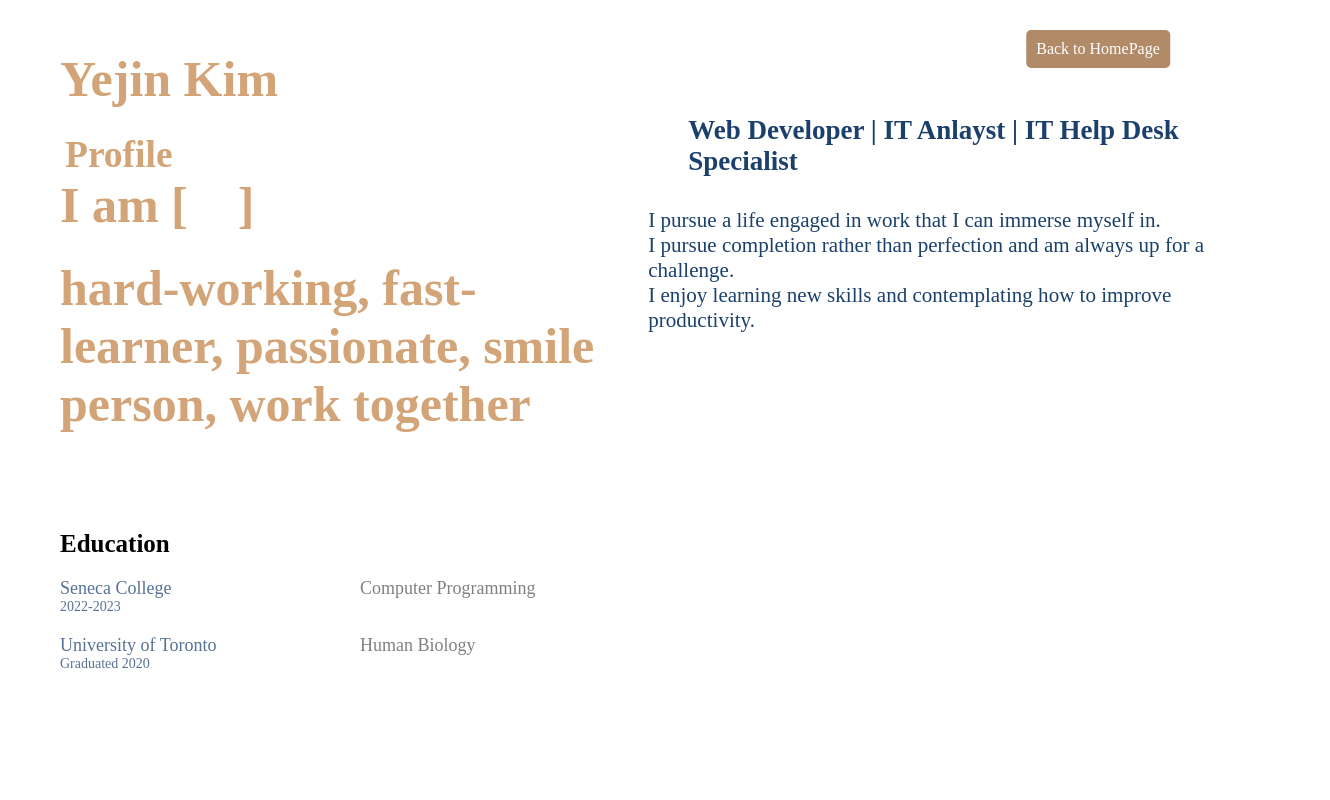
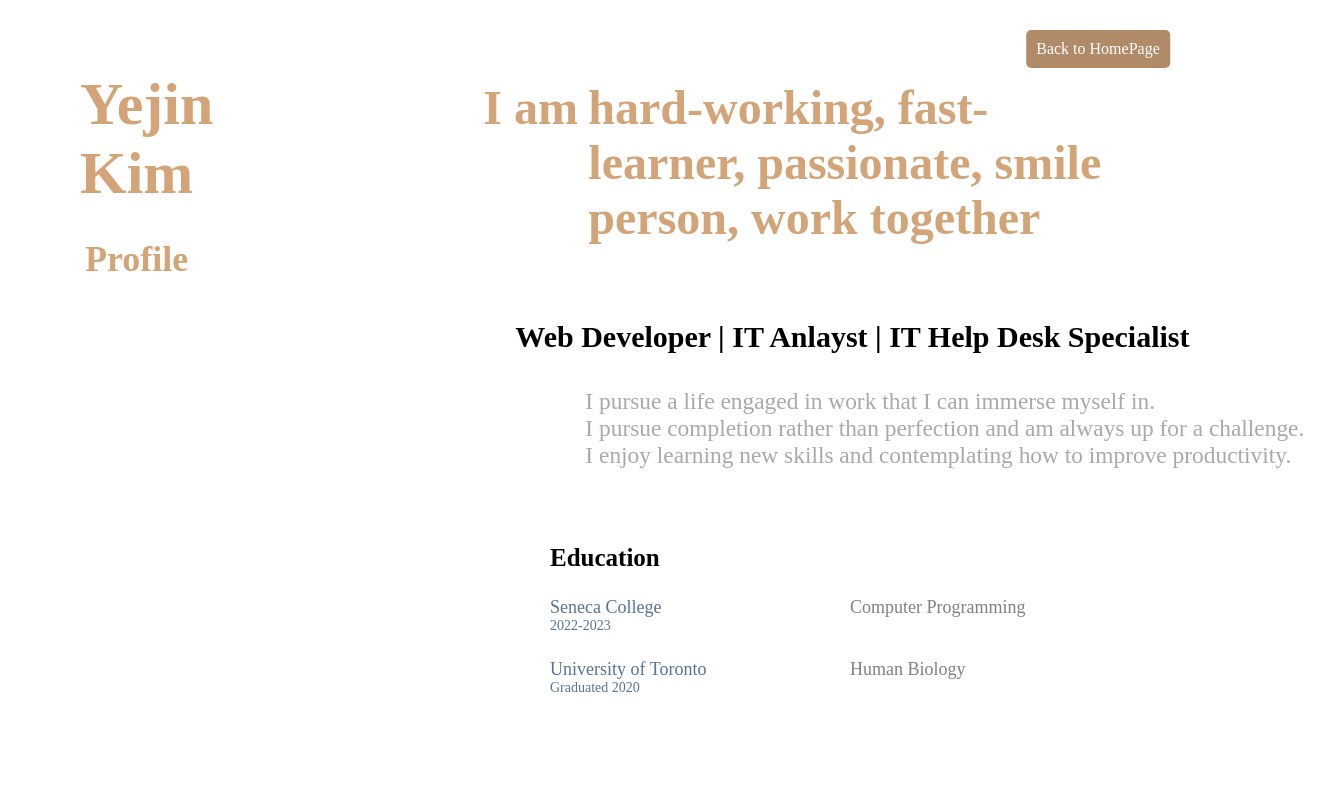
Before and after one commit to yejin2329/portfolio1, a React (Create React App) app: page /about-me in a window 1280 px wide. Shown: the top 800 px of the page, 1330 px wide, since content can reach past the window. Built offline with nearby package versions, Linux system fonts and the light colour scheme.

Commit message:
modify css

```diff
--- a/src/App.css
+++ b/src/App.css
@@ -84,7 +84,7 @@ html, body, #root{
   justify-content: space-between;
   align-items: flex-start;
   padding: 20px;
-  min-height:60vh;
+
   text-align:left;
   font-family: "Times New Roman", Times, serif;
 }
@@ -95,49 +95,194 @@ html, body, #root{
 
 .profile {
   margin-top:30px;
+  display: flex;
+  flex-direction: row;
+  padding:20px;
+  min-width:30%;
+  font-family: "Times New Roman", Times, serif;
+  font-size:1.5em;
+  position:relative;
 
-  display: flex;
-  flex-direction: column;
-  flex-basis: 50%;
-  max-width: 50%;
-  font-family: "Times New Roman", Times, serif;
-  font-size: 25px;
 }
 
 .profile h1{
   margin-left:40px;
-  font-size: 2em;
+
   margin-bottom:0.5em;
   color:rgb(210, 164, 119);
 }
 
 .profile h2{
   margin-left:45px;
-  font-size: 1.5em;
   margin-top:0;
   color:rgb(210, 164, 119);
 }
 
+.profile-info{
+  flex:1;
+}
+
+
+.profile .profile-info h1{
+  font-size:2.5em;
+  display:inline-block;
+}
+.sub-profile{
+  margin-top:10px;
+  margin-left: 170px;
+  min-width:90%;
+  position:relative;
+}
+
+.sub-profile h1{
+  margin-left:100px;
+  position:relative;
+}
+
+.sub-profile h1 .brackets {
+  opacity: 1;
+  animation: bracketsAnimation 3s ease-out forwards;
+}
+
+.sub-profile h1.text{
+  position:absolute;
+  left:105px;
+  top:0;
+}
+
+.sub-profile .text .word {
+  opacity: 0;
+}
+
+
+.sub-profile h1.text .word:nth-child(1) {
+  animation:slideIn 1s forwards;
+  animation-delay:3s;
+}
+
+.sub-profile h1.text .word:nth-child(2) {
+  animation:slideIn 1s forwards;
+  animation-delay:3.5s;
+}
+
+.sub-profile h1.text .word:nth-child(3) {
+  animation:slideIn 1s forwards;
+  animation-delay:4s;
+}
+
+.sub-profile h1.text .word:nth-child(4) {
+  animation:slideIn 1s forwards;
+  animation-delay:4.5s;
+}
+
+.sub-profile h1.text .word:nth-child(5) {
+  animation:slideIn 1s forwards;
+  animation-delay:5s;
+}
+
+
+@keyframes bracketsAnimation {
+  0% {
+    opacity: 1;
+  }
+
+  100% {
+    opacity: 0;
+  }
+}
+
+@keyframes slideIn {
+  0% {
+    opacity: 0;
+    transform: translateX(-20px);
+  }
+  100% {
+    opacity: 1;
+    transform: translateX(0);
+  }
+}
+
+/*
+.sub-profile h1::after {
+  content: "hard-working fast-learner Passionate Smile person Work together";
+  animation: revealWords 10s linear forwards;
+  white-space: nowrap;
+  overflow: hidden;
+  position: absolute;
+  left: 20px;
+  top: 0;
+}
+
+.sub-profile h1:hover .word {
+  opacity: 1;
+  transform: translateX(0);
+}
+
+@keyframes revealWords {
+  0% {
+    left: 20px;
+  }
+  20% {
+    left: calc(20px - 100%);
+  }
+  100% {
+    left: calc(20px - 600%);
+  }
+}
+
+.word {
+  display:inline-block;
+  opacity:0;
+  transform: translateX(-50px);
+  transition: opacity 0.5s, transform 0.5s;
+}
+*/
+
+
+
+.description{
+
+  padding:20px;
+
+}
+
+.profile-info, .sub-profile, .description{
+  width:100%;
+  margin-bottom:20px;
+}
+.content{
+  display:flex;
+  flex-direction:column;
+  align-items:center;
+  margin-top: 50px;
+  width:100%;
+}
+
 .paragraph{
-  text-align:left;
-  margin-top:95px;
-  font-size:18px;
+  width:100%;
+  margin-top:250px;
+}
+
+.paragraph{
+  font-size:20px;
+  text-align:center;
 }
 
 .paragraph h3{
-  margin-left:40px;
-
+  margin-left:70px;
+  width:100%;
 }
 
 .paragraph p{
-
+  text-align: left;
   font-weight:normal;
-  color:rgb(27, 64, 107);
+  color:darkgrey;
 }
 .paragraph h2{
-  margin-left:80px;
-  color:rgb(27, 64, 107);
+
+  color:black;
   text-align:left;
+  width:100%;
 }
 
 .skill-container{
@@ -145,8 +290,10 @@ html, body, #root{
   grid-template-columns: max-content auto;
   row-gap: 30px;
   align-items:start;
-  margin-top:135px;
+  justify-content:left;
   margin-left:100px;
+  margin-top:60px;
+  min-height:35vh;
 }
 
 .skill {
@@ -170,12 +317,6 @@ html, body, #root{
   color:darkgrey;
 }
 
-.diagonal-section {
-  background-color: #6e81aa;
-  clip-path: polygon(0 0, 110% 70%, 100% 100%, 0 80%);
-  padding: 50px 0;
-}
-
 
 
 /*AboutMe Page -Education*/
@@ -183,12 +324,13 @@ html, body, #root{
   padding: 20px;
   min-height:30vh;
   text-align:left;
-  margin-left: 40px;
+  margin-left: 530px;
+  margin-top:35px;
   font-family: "Times New Roman", Times, serif;
+  align-items:center;
 }
 
 .education-section h2{
-  margin-top:30px;
 
   font-size: 25px;
 }
@@ -198,10 +340,11 @@ html, body, #root{
   grid-template-columns: max-content auto;
   align-items: center;
   text-align:left;
-  margin-top:20px;
-
+  margin-top:25px;
   font-size:18px;
 }
+
+
 
 .institution{
   display:inline-block;
@@ -260,9 +403,8 @@ html, body, #root{
 }
 
 .interest-container h2{
-  margin-top:-50px;
+  margin-top:105px;
   text-align: center;
-
   font-size: 25px;
 }
 .interest{
@@ -275,6 +417,7 @@ html, body, #root{
   position: absolute;
   background-color: #eaeaea;
   transition: transform 0.3s ease;
+  margin-top:105px;
 }
 
 .interest.high{
```
